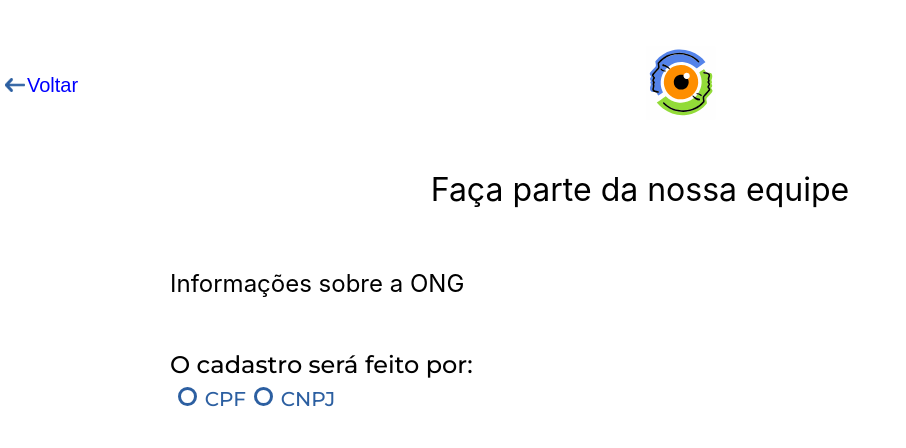
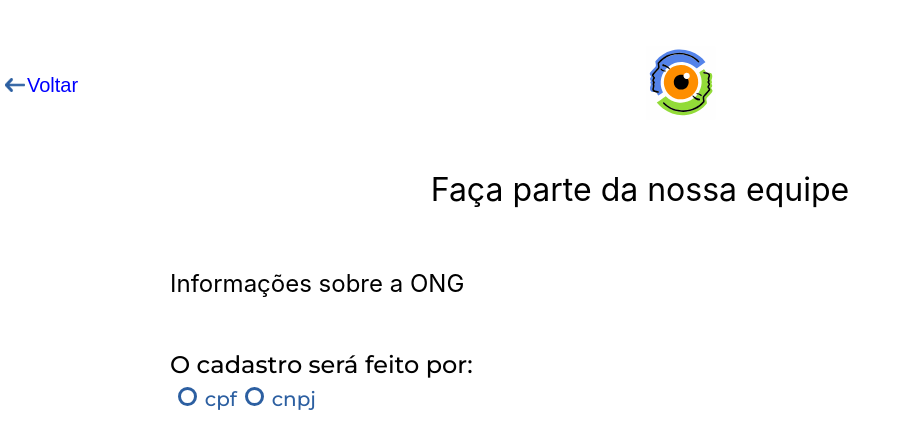
Before and after one commit to EstudioVnW/vision, a React (Create React App) app: page /cadastro-da-organizacao in a window 1280 px wide. Shown: the top 448 px of the page, without its empty margins (0-906 px from the left). Built offline with nearby package versions, Linux system fonts and the light colour scheme.

Commit message:
sending props on input radio

```diff
--- a/src/components/Inputs/inputRadio/index.js
+++ b/src/components/Inputs/inputRadio/index.js
@@ -1,19 +1,21 @@
 import * as S from "./styles";
-const InputRadio = () => {
+
+const InputRadio = ({ title, id, value }) => {
   return (
-      <>
-        <S.TitleInputRadio>O cadastro será feito por:</S.TitleInputRadio>
-    <S.ContainerInputRadio>
-
-
-      <S.Input type="radio" id="cpf" name="gender" value="CPF" />
-      <label for="cpf">CPF</label>
-
-      <S.Input type="radio" id="cnpj" name="gender" value="CNPJ" />
-      <label for="cnpj">CNPJ</label>
-    </S.ContainerInputRadio>
+    <>
+      {title && <S.TitleInputRadio>{title}</S.TitleInputRadio>}
+      <S.ContainerInputRadio>
+        <S.Input
+          type="radio"
+          id={id}
+          name="gender"
+          value={value}
+          required
+        />
+        <label for={id}>{id}</label>
+      </S.ContainerInputRadio>
     </>
   );
+};
 
-};
 export default InputRadio;
--- a/src/components/Inputs/inputRadio/styles.js
+++ b/src/components/Inputs/inputRadio/styles.js
@@ -12,6 +12,7 @@ export const ContainerInputRadio = styled.div`
   color: #2c5fa1;
   font-size: 20px;
   font-family: "Montserrat", sans-serif;
+  display: ${props => props.block ? 'block': 'inline-block'};
 `;
 
 export const Input = styled.input`
--- a/src/pages/Onboarding/OngFormScreen/index.js
+++ b/src/pages/Onboarding/OngFormScreen/index.js
@@ -6,12 +6,27 @@ import InputRadio from '../../../components/Inputs/inputRadio';
 import * as S from './styles';
 
 const OngFormScreen = () => {
+
+  const renderCadstro = () => (
+    <div>
+      <InputRadio
+        title='O cadastro será feito por:'
+        id="cpf"
+        value="CPF"
+      />
+      <InputRadio
+        id="cnpj"
+        value="CNPJ"
+      />
+    </div>
+  );
+
   return (
     <>
-      <Header/>
+      <Header />
       <S.Main>
         <Title />
-        <InputRadio/>
+        {renderCadstro()}
       </S.Main>
     </>
   );
```
